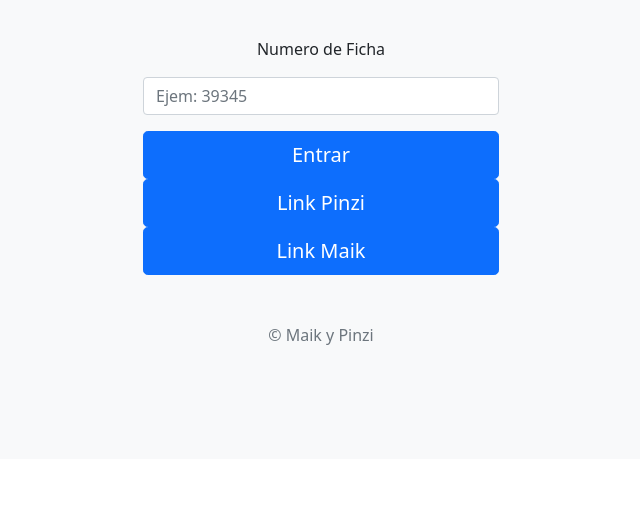
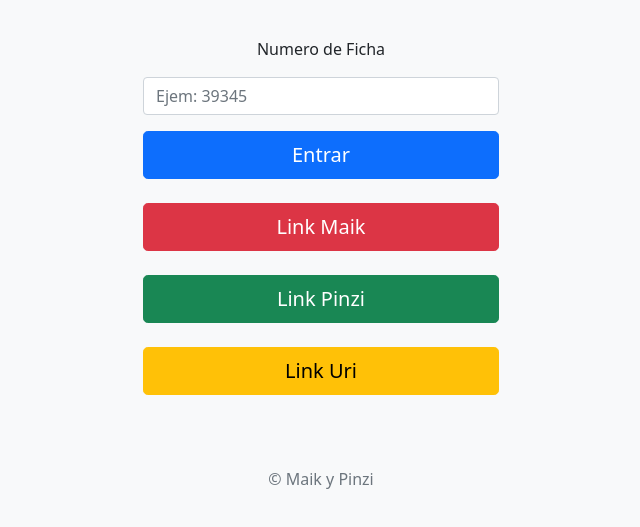
Before and after one commit to erickpinzon18/Cuestionario-Covid, a plain HTML site: page index.html in a window 1280 px wide. Shown: the part 237-764 px from the top of the page, without its empty margins (319-959 px from the left). Drawn offline with nearby package versions, Linux system fonts and the light colour scheme.

Commit message:
Link Uri
Agregamos un guardian espacial a nuestros links para que nos proteja dentro de la red

```diff
--- a/index.html
+++ b/index.html
@@ -19,9 +19,10 @@
                         <input type="number" id="ficha" class="form-control mt-3" placeholder="Ejem: 39345" required="">
                         <div class="checkbox mt-3 mb-3">
                         </div>
-                        <a class="btn btn-lg btn-primary w-100" onclick="importIframe();">Entrar</a>
-                        <a class="btn btn-lg btn-primary w-100" href="http://200.188.14.49/p/jsp/covid/encuesta_covid_alumnoz.jsp?mensaje=ERICK PINZON HUERTA&clave_usuario=39344">Link Pinzi</a>
-                        <a class="btn btn-lg btn-primary w-100" href="http://200.188.14.49/p/jsp/covid/encuesta_covid_alumnoz.jsp?mensaje=MIGUEL%20ANGEL%20DIOSDADO%20RODRIGUEZ&clave_usuario=39542">Link Maik</a>
+                        <a class="btn btn-lg btn-primary w-100" onclick="importIframe();">Entrar</a> <br><br>
+                        <a class="btn btn-lg btn-danger w-100" href="http://200.188.14.49/p/jsp/covid/encuesta_covid_alumnoz.jsp?mensaje=MIGUEL%20ANGEL%20DIOSDADO%20RODRIGUEZ&clave_usuario=39542">Link Maik</a> <br><br>
+                        <a class="btn btn-lg btn-success w-100" href="http://200.188.14.49/p/jsp/covid/encuesta_covid_alumnoz.jsp?mensaje=ERICK PINZON HUERTA&clave_usuario=39344">Link Pinzi</a> <br><br>
+                        <a class="btn btn-lg btn-warning w-100" href="http://200.188.14.49/p/jsp/covid/encuesta_covid_alumnoz.jsp?mensaje=URIEL%20GOMEZ%20BECERRIL&clave_usuario=39751">Link Uri</a> <br><br>
                         <p class="mt-5 mb-3 text-muted">© Maik y Pinzi</p>
                     </form>
                 </div>
```
